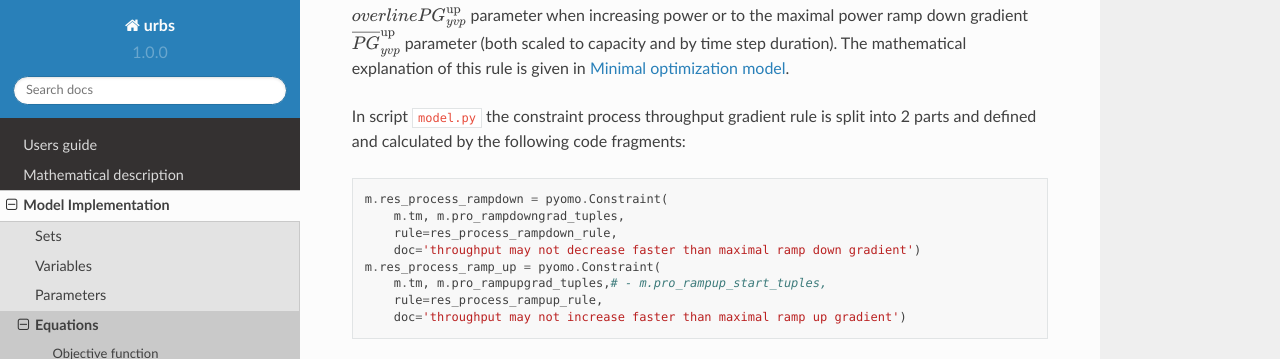
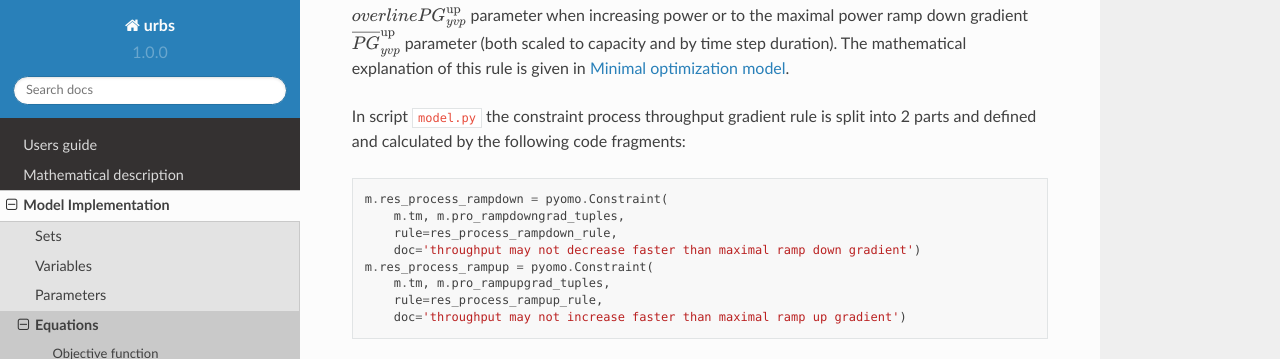
Before and after one commit to tum-ens/urbs, a Sphinx documentation site: the page built from doc/implementdoc/equ-process.rst, in a window 1280 px wide and 900 px high, scrolled down 2543 px, cut to the strip 0-359 px from the top of the window. Built offline with Sphinx 7.4.7 and the Read the Docs theme 2.0.0, drawn with Linux system fonts in a browser that asks for light colours; pages that are not in the unit, such as notebooks, are missing from menus.

Commit message:
Update equ-process.rst
Corrected ramp_up -> rampup

```diff
--- a/doc/implementdoc/equ-process.rst
+++ b/doc/implementdoc/equ-process.rst
@@ -128,15 +128,15 @@ into 2 parts and defined and calculated by the following code fragments:
         m.tm, m.pro_rampdowngrad_tuples,
         rule=res_process_rampdown_rule,
         doc='throughput may not decrease faster than maximal ramp down gradient')
-    m.res_process_ramp_up = pyomo.Constraint(
-        m.tm, m.pro_rampupgrad_tuples,# - m.pro_rampup_start_tuples,
+    m.res_process_rampup = pyomo.Constraint(
+        m.tm, m.pro_rampupgrad_tuples,
         rule=res_process_rampup_rule,
         doc='throughput may not increase faster than maximal ramp up gradient')
 
 .. literalinclude:: /../urbs/model.py
    :pyobject: res_process_rampdown_rule
 .. literalinclude:: /../urbs/model.py
-   :pyobject: res_process_ramp_up_rule
+   :pyobject: res_process_rampup_rule
 
 **Process Capacity Limit Rule**: The constraint process capacity limit rule
 limits the variable total process capacity :math:`\kappa_{yvp}`. This
```
